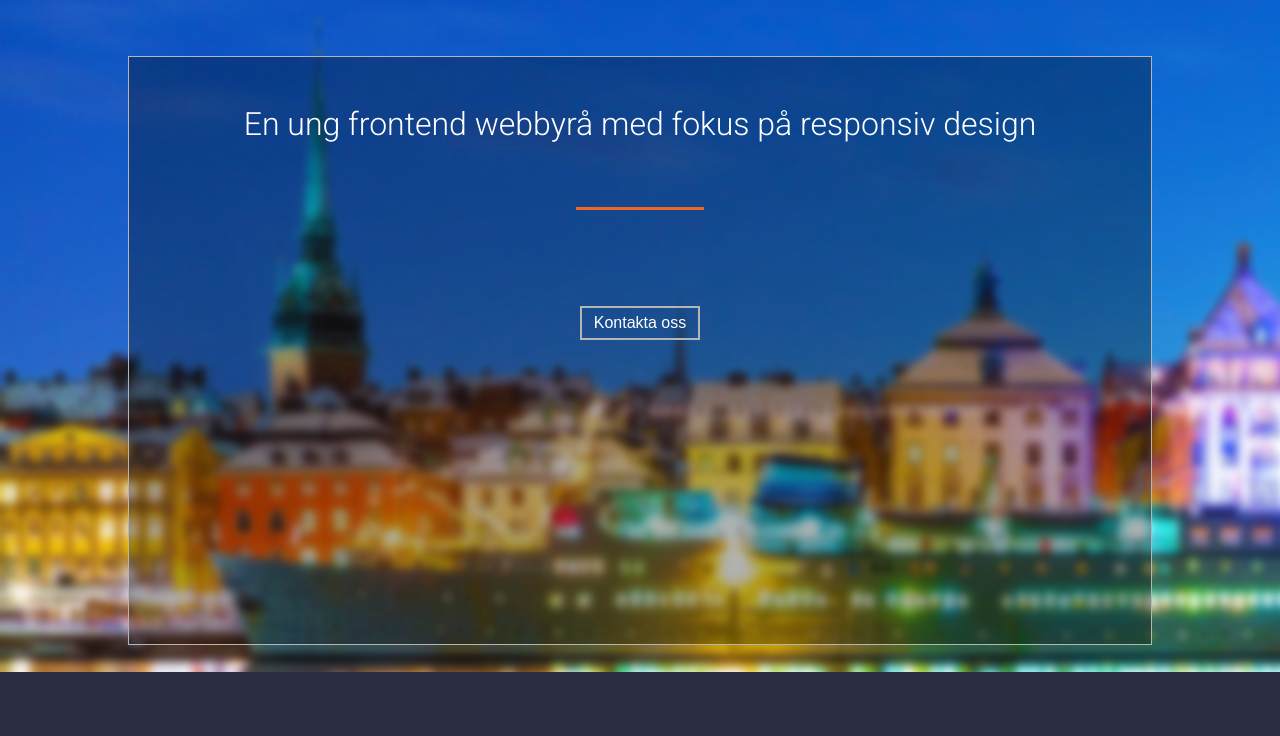
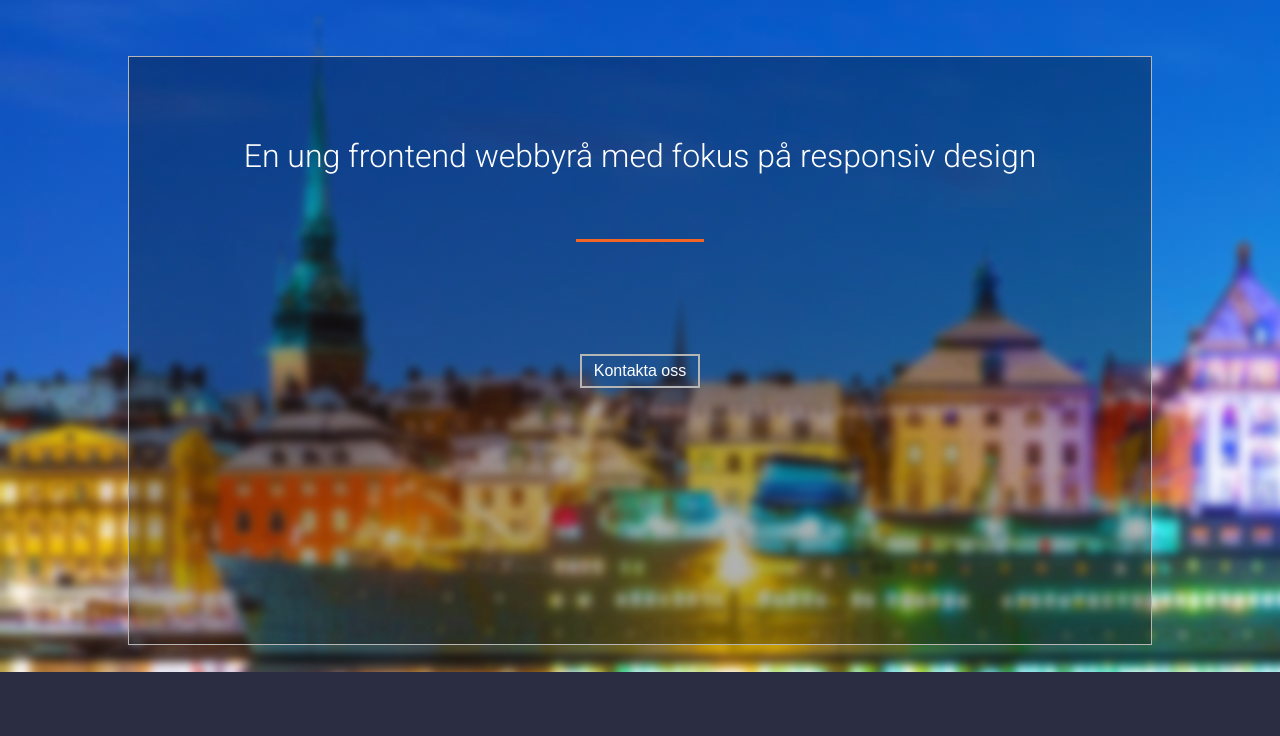
Before and after one commit to HumanDecoy/XLNTmedia, a plain HTML site: page index.html in a window 1280 px wide. Shown: the part 64-800 px from the top of the page. Drawn offline with Linux system fonts and the light colour scheme.

Commit message:
ipad query sorted final

```diff
--- a/css/main.css
+++ b/css/main.css
@@ -478,25 +478,4 @@ li{
   padding: 0 0.3em 0 0.3em;
 }
 
-  /*first buttons*/
-  .btn-page-1 {
-    padding: 6px 12px;
-    border: 2px solid #b5b5b5;
-    background-color: rgba(0,0,0,0.0);
-    margin: 6rem 0 0 0;
-    font-size: 1em;
-    color: white;
-    text-decoration: none;
   }
-
-  .page-1-title-h1 {
-    color: white;
-    font-family: "Roboto";
-    font-weight: 300;
-    font-size: 2em;
-    text-align: center;
-    margin-top: 3rem;
-    padding: 0 0.3em 0 0.3em;
-  }
-
-  }
```
